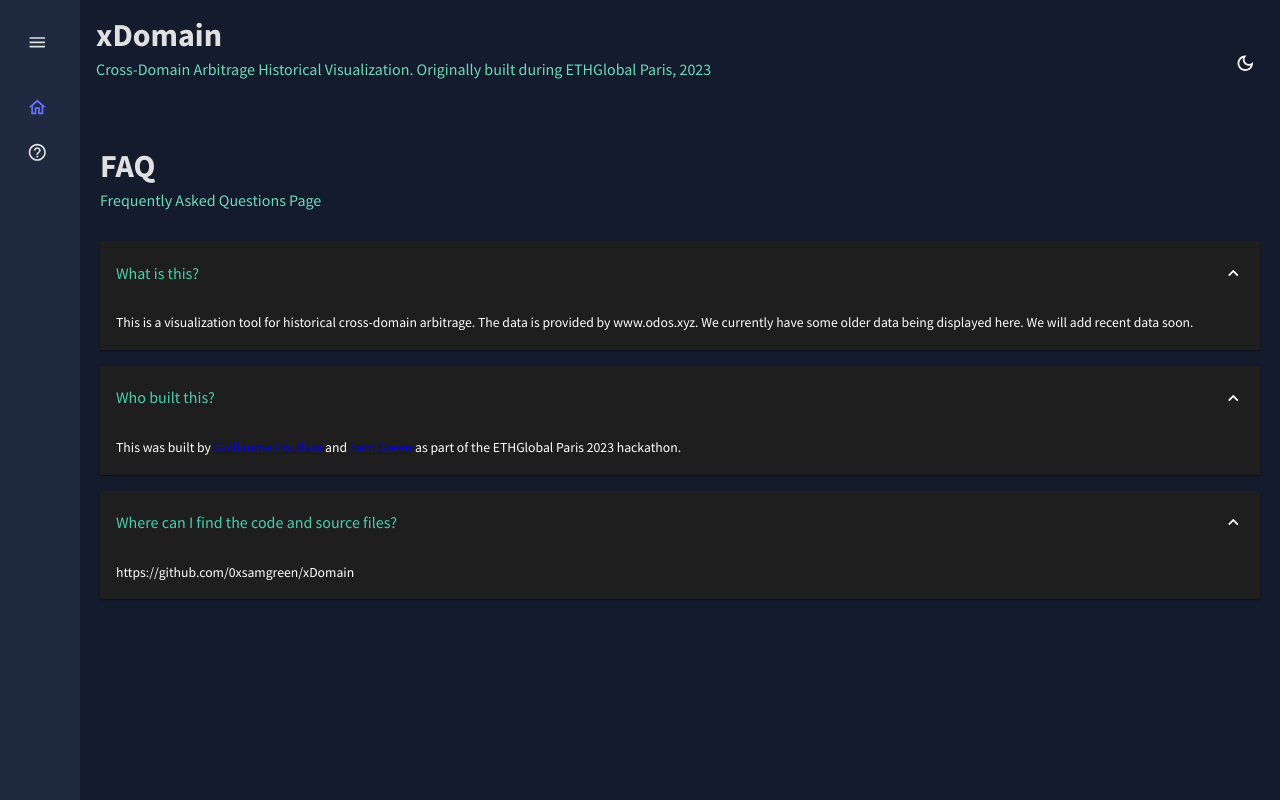
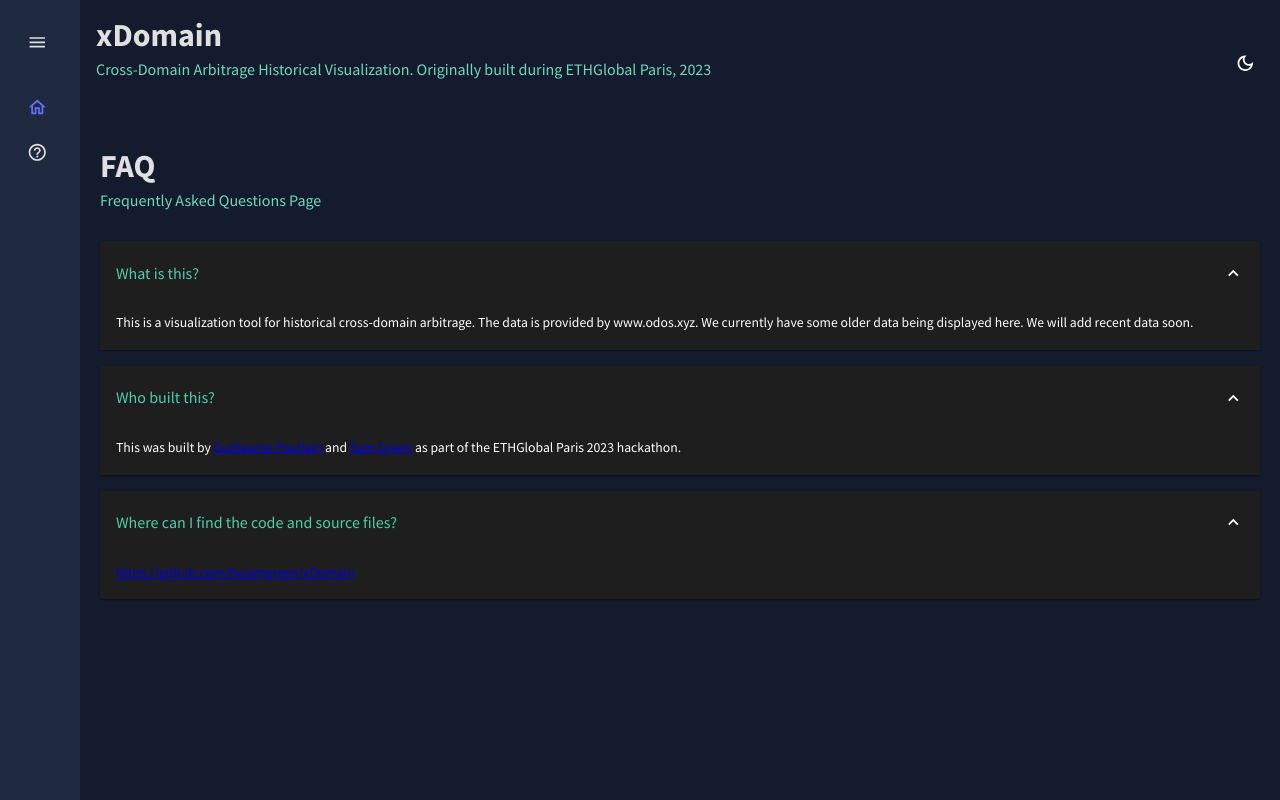
Before and after one commit to 0xsamgreen/xDomain, a React (Create React App) app in the folder frontend/: page /faq in a window 1280 px wide. Built offline with nearby package versions, Linux system fonts and the light colour scheme.

Commit message:
Update hyperlink in FAQ

```diff
--- a/frontend/src/scenes/faq/index.jsx
+++ b/frontend/src/scenes/faq/index.jsx
@@ -46,7 +46,7 @@ const FAQ = () => {
         </AccordionSummary>
         <AccordionDetails>
           <Typography>
-            https://github.com/0xsamgreen/xDomain
+          <a href="https://github.com/0xsamgreen/xDomain">https://github.com/0xsamgreen/xDomain</a>
           </Typography>
         </AccordionDetails>
       </Accordion>
```
